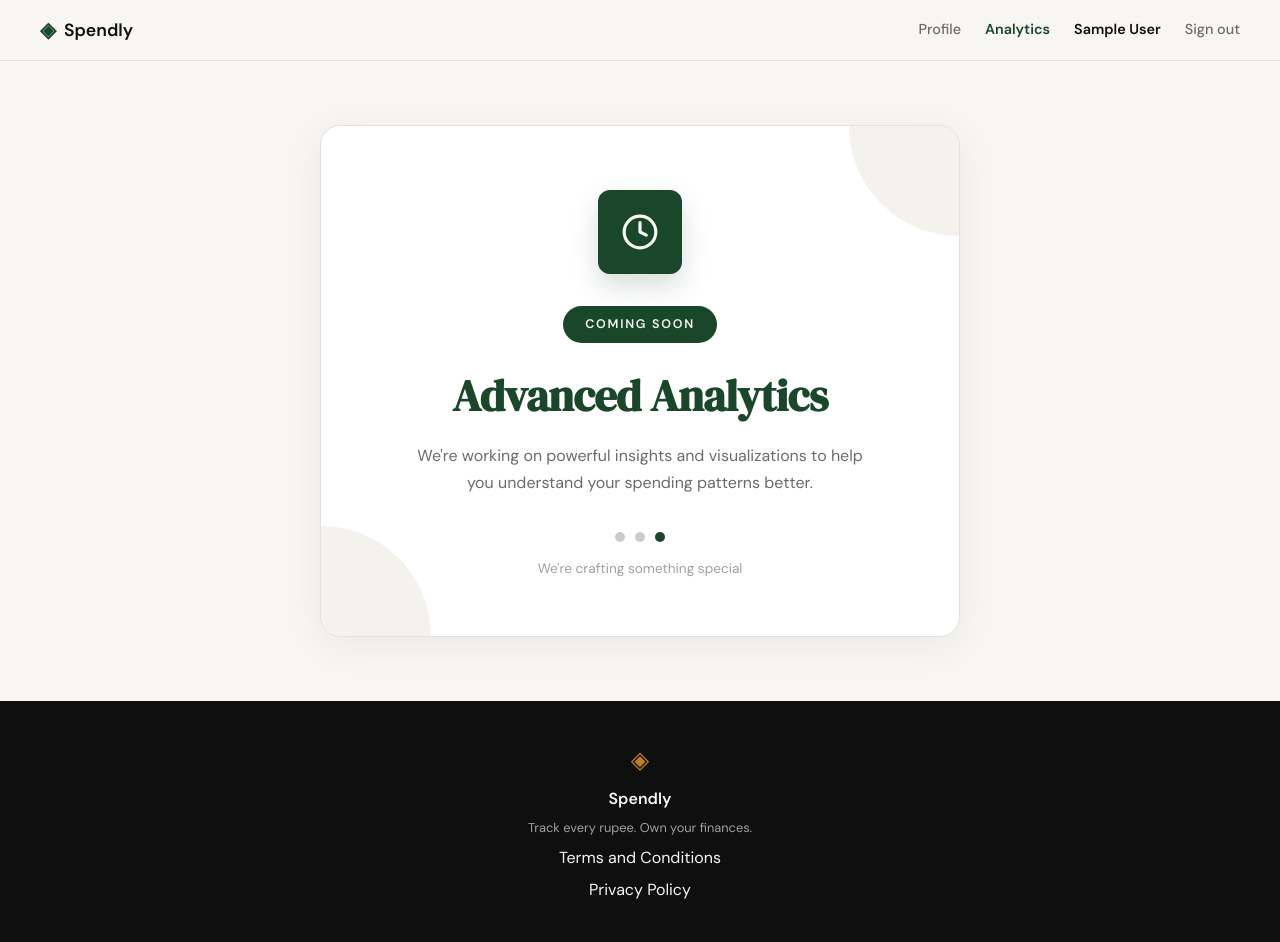
After one commit to pavanchanduri/expense-tracker, a Flask app: page /analytics in a window 1280 px wide. The commit adds this page. Run offline with Flask 3, Linux system fonts and the light colour scheme; the visitor is signed in with stand-in values (Sample User, id 1).

Commit message:
Added Coming soon screen

```diff
--- a/app.py
+++ b/app.py
@@ -152,6 +152,10 @@ def profile():
     filter_label = preset_labels.get(active_preset) or f"{date_from} – {date_to}"
 
     user = get_user_by_id(session["user_id"])
+    if user is None:
+        session.clear()
+        return redirect(url_for("login"))
+
     stats = get_summary_stats(session["user_id"], date_from=date_from, date_to=date_to)
     transactions = get_recent_transactions(session["user_id"], date_from=date_from, date_to=date_to)
     categories = get_category_breakdown(session["user_id"], date_from=date_from, date_to=date_to)
@@ -168,6 +172,13 @@ def profile():
         date_from=date_from or "",
         date_to=date_to or "",
     )
+
+
+@app.route("/analytics")
+def analytics():
+    if not session.get("user_id"):
+        return redirect(url_for("login"))
+    return render_template("analytics.html")
 
 
 @app.route("/expenses/add")
--- a/static/css/style.css
+++ b/static/css/style.css
@@ -109,6 +109,7 @@ a { color: inherit; text-decoration: none; }
 
 .nav-links a { color: var(--ink-muted); transition: color 0.2s; }
 .nav-links a:hover { color: var(--ink); }
+.nav-links a.nav-active { color: var(--accent); font-weight: 600; }
 .nav-user { color: var(--ink); font-weight: 600; }
 
 .nav-cta {
@@ -1156,6 +1157,131 @@ a { color: inherit; text-decoration: none; }
 }
 
 /* ------------------------------------------------------------------ */
+/* Coming Soon (Analytics)                                             */
+/* ------------------------------------------------------------------ */
+
+.coming-soon-section {
+    min-height: calc(100vh - 60px - 100px);
+    display: flex;
+    align-items: center;
+    justify-content: center;
+    padding: 3rem 2rem;
+}
+
+.coming-soon-card {
+    position: relative;
+    overflow: hidden;
+    width: 100%;
+    max-width: 640px;
+    background: var(--paper-card);
+    border: 1px solid var(--border);
+    border-radius: var(--radius-lg);
+    padding: 4rem 3rem 3.5rem;
+    text-align: center;
+    box-shadow: 0 8px 40px rgba(0, 0, 0, 0.06);
+}
+
+.coming-soon-blob {
+    position: absolute;
+    width: 220px;
+    height: 220px;
+    border-radius: 50%;
+    background: var(--paper-warm);
+    opacity: 0.7;
+    pointer-events: none;
+}
+
+.coming-soon-blob--tr {
+    top: -110px;
+    right: -110px;
+}
+
+.coming-soon-blob--bl {
+    bottom: -110px;
+    left: -110px;
+}
+
+.coming-soon-icon {
+    position: relative;
+    width: 84px;
+    height: 84px;
+    margin: 0 auto 2rem;
+    background: var(--accent);
+    border-radius: var(--radius-md);
+    display: flex;
+    align-items: center;
+    justify-content: center;
+    color: var(--paper);
+    box-shadow: 0 12px 28px rgba(26, 71, 42, 0.18);
+}
+
+.coming-soon-icon svg {
+    width: 38px;
+    height: 38px;
+    stroke-width: 2;
+}
+
+.coming-soon-badge {
+    position: relative;
+    display: inline-block;
+    background: var(--accent);
+    color: var(--paper);
+    font-size: 0.78rem;
+    font-weight: 600;
+    letter-spacing: 0.14em;
+    text-transform: uppercase;
+    padding: 0.55rem 1.4rem;
+    border-radius: 999px;
+    margin-bottom: 1.75rem;
+}
+
+.coming-soon-title {
+    position: relative;
+    font-family: var(--font-display);
+    font-size: clamp(2rem, 4vw, 2.75rem);
+    color: var(--accent);
+    line-height: 1.15;
+    letter-spacing: -0.01em;
+    margin-bottom: 1.25rem;
+}
+
+.coming-soon-body {
+    position: relative;
+    font-size: 1rem;
+    color: var(--ink-muted);
+    line-height: 1.7;
+    max-width: 460px;
+    margin: 0 auto 2.25rem;
+}
+
+.coming-soon-dots {
+    position: relative;
+    display: flex;
+    justify-content: center;
+    gap: 0.6rem;
+    margin-bottom: 1rem;
+}
+
+.coming-soon-dot {
+    width: 10px;
+    height: 10px;
+    border-radius: 50%;
+    background: var(--ink-faint);
+    opacity: 0.55;
+}
+
+.coming-soon-dot--active {
+    background: var(--accent);
+    opacity: 1;
+}
+
+.coming-soon-footer {
+    position: relative;
+    font-size: 0.85rem;
+    color: var(--ink-faint);
+}
+
+/* ------------------------------------------------------------------ */
 /* Responsive                                                          */
 /* ------------------------------------------------------------------ */
 
@@ -1176,6 +1302,10 @@ a { color: inherit; text-decoration: none; }
 @media (max-width: 600px) {
     .nav-links a:not(.nav-cta) { display: none; }
     .hero { padding: 3rem 1rem 2rem; }
+
+    .coming-soon-card { padding: 3rem 1.5rem 2.5rem; }
+    .coming-soon-icon { width: 72px; height: 72px; }
+    .coming-soon-icon svg { width: 32px; height: 32px; }
     .dashboard-stats { grid-template-columns: 1fr; }
 
     .profile-section { padding: 2rem 1rem; }
--- /dev/null
+++ b/templates/analytics.html
@@ -0,0 +1,39 @@
+{% extends "base.html" %}
+
+{% block title %}Analytics — Spendly{% endblock %}
+
+{% block content %}
+<section class="coming-soon-section">
+    <div class="coming-soon-card">
+        <span class="coming-soon-blob coming-soon-blob--tr" aria-hidden="true"></span>
+        <span class="coming-soon-blob coming-soon-blob--bl" aria-hidden="true"></span>
+
+        <div class="coming-soon-icon">
+            <i data-lucide="clock"></i>
+        </div>
+
+        <span class="coming-soon-badge">Coming Soon</span>
+
+        <h1 class="coming-soon-title">Advanced Analytics</h1>
+
+        <p class="coming-soon-body">
+            We're working on powerful insights and visualizations
+            to help you understand your spending patterns better.
+        </p>
+
+        <div class="coming-soon-dots" aria-hidden="true">
+            <span class="coming-soon-dot"></span>
+            <span class="coming-soon-dot"></span>
+            <span class="coming-soon-dot coming-soon-dot--active"></span>
+        </div>
+
+        <p class="coming-soon-footer">We're crafting something special</p>
+    </div>
+</section>
+{% endblock %}
+
+{% block scripts %}
+<script>
+    lucide.createIcons();
+</script>
+{% endblock %}
--- a/templates/base.html
+++ b/templates/base.html
@@ -21,7 +21,8 @@
             </a>
             <div class="nav-links">
                 {% if session.get('user_id') %}
-                <a href="{{ url_for('profile') }}">Profile</a>
+                <a href="{{ url_for('profile') }}" class="{% if request.endpoint == 'profile' %}nav-active{% endif %}">Profile</a>
+                <a href="{{ url_for('analytics') }}" class="{% if request.endpoint == 'analytics' %}nav-active{% endif %}">Analytics</a>
                 <span class="nav-user">{{ session.get('user_name', 'User') }}</span>
                 <a href="{{ url_for('logout') }}">Sign out</a>
                 {% else %}
```
Also changed, not shown: .playwright-mcp/page-2026-05-03T09-10-27-617Z.yml (added), .playwright-mcp/page-2026-05-03T09-10-59-052Z.yml (added), .playwright-mcp/page-2026-05-03T09-11-01-682Z.yml (added), .playwright-mcp/page-2026-05-03T09-11-18-805Z.yml (added), analytics-loggedin.png (added), profile-navbar.png (added), 2 other files.
